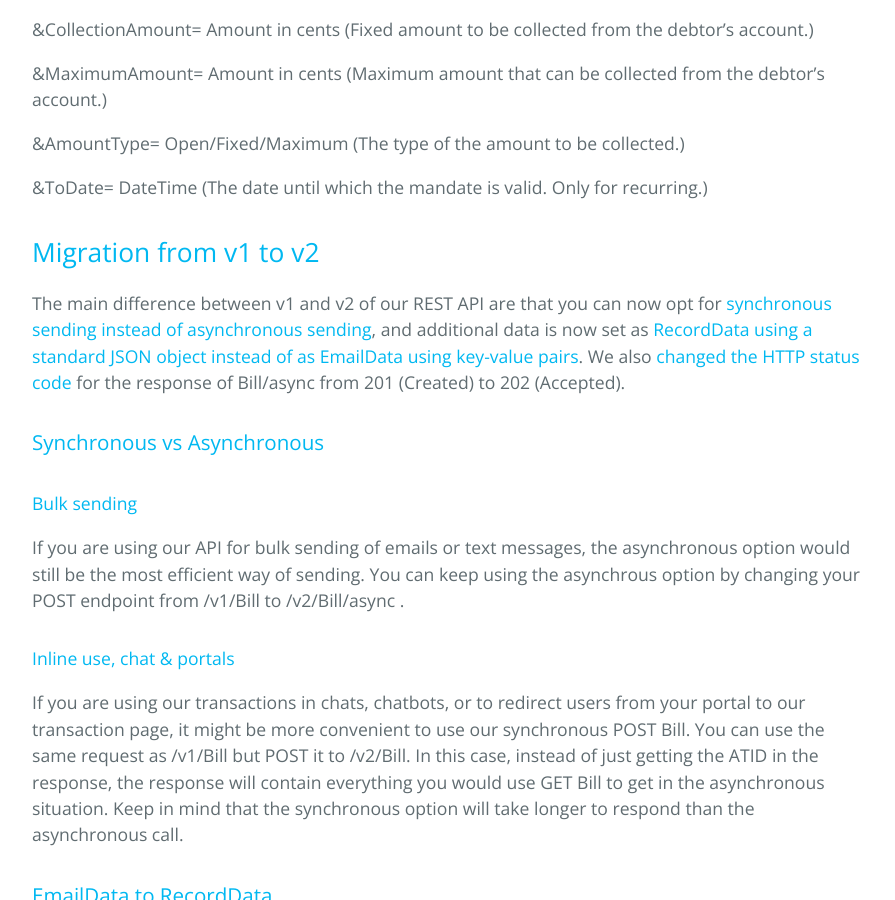
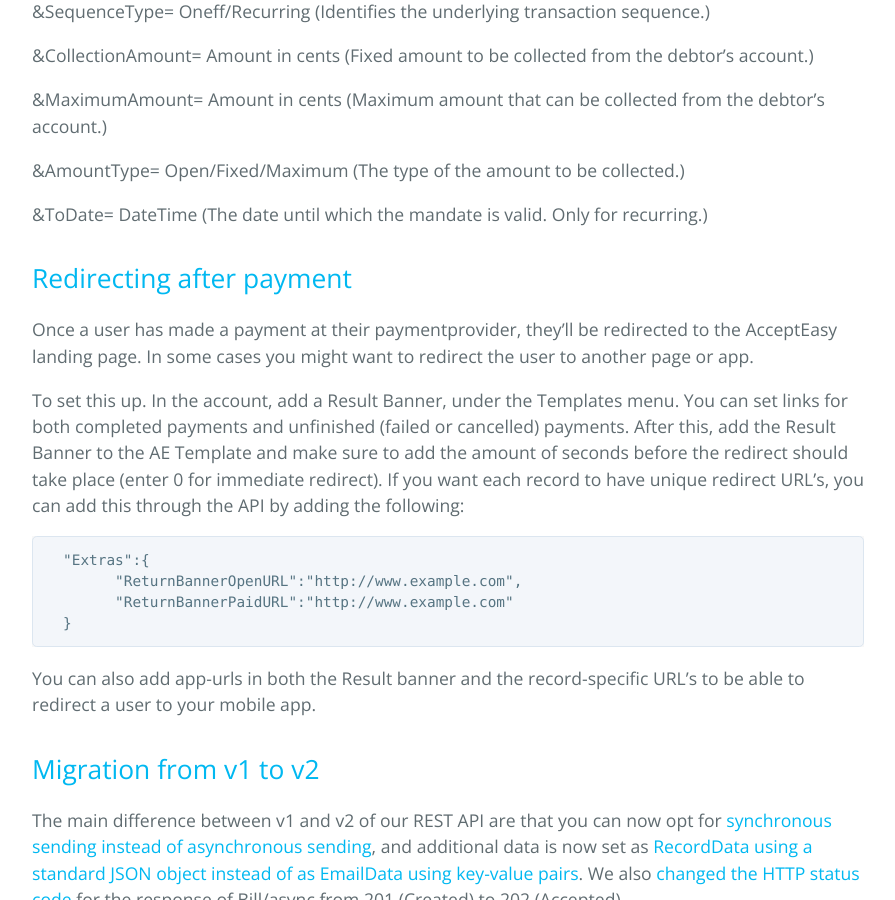
Before and after one commit to AcceptEmail/Examples, a Jekyll site: the page built from index.md, in a window 1280 px wide and 900 px high, scrolled down 10342 px. Shown: the whole window, without its empty margins (192-1087 px from the left). Built offline with Jekyll 4.4.1, drawn with Linux system fonts in a browser that asks for light colours; some of the changed text lies outside the part shown.

Commit message:
redirect after payment

````diff
--- a/index.md
+++ b/index.md
@@ -17,6 +17,7 @@ AcceptEasy is a cloudbased service that enables online, mobile and social paymen
 	4. [Searching for bills previously sent to a client](#search-bills-client)
 	5. [Getting the payment methods for a bill](#getting-payment-methods)
 	6. [Redirect straight to payment provider](#redirecting)
+	7. [Redirecting after payment](#redirect-after-payment)
 4. [Migration from v1 to v2](#migration-v1-to-v2)
 	1. [Synchronous vs Asynchronous](#synchronous-vs-asynchronous)
 	2. [EmailData to RecordData](#emaildata-to-recorddata)
@@ -358,6 +359,19 @@ Redirecting for mandates works in the same manner as bills. For the fields a use
 
 &ToDate= DateTime (The date until which the mandate is valid. Only for recurring.)
 
+<a id="redirect-after-payment"></a>
+## [Redirecting after payment](#redirect-after-payment)
+Once a user has made a payment at their paymentprovider, they'll be redirected to the AcceptEasy landing page. In some cases you might want to redirect the user to another page or app.
+
+To set this up. In the account, add a Result Banner, under the Templates menu. You can set links for both completed payments and unfinished (failed or cancelled) payments. After this, add the Result Banner to the AE Template and make sure to add the amount of seconds before the redirect should take place (enter 0 for immediate redirect).
+If you want each record to have unique redirect URL's, you can add this through the API by adding the following:
+```
+  "Extras":{
+  	"ReturnBannerOpenURL":"http://www.example.com",
+  	"ReturnBannerPaidURL":"http://www.example.com"
+  }
+```
+You can also add app-urls in both the Result banner and the record-specific URL's to be able to redirect a user to your mobile app.
 
 <a id="migration-v1-to-v2"></a>
 ## [Migration from v1 to v2](#migration-v1-to-v2)
````
